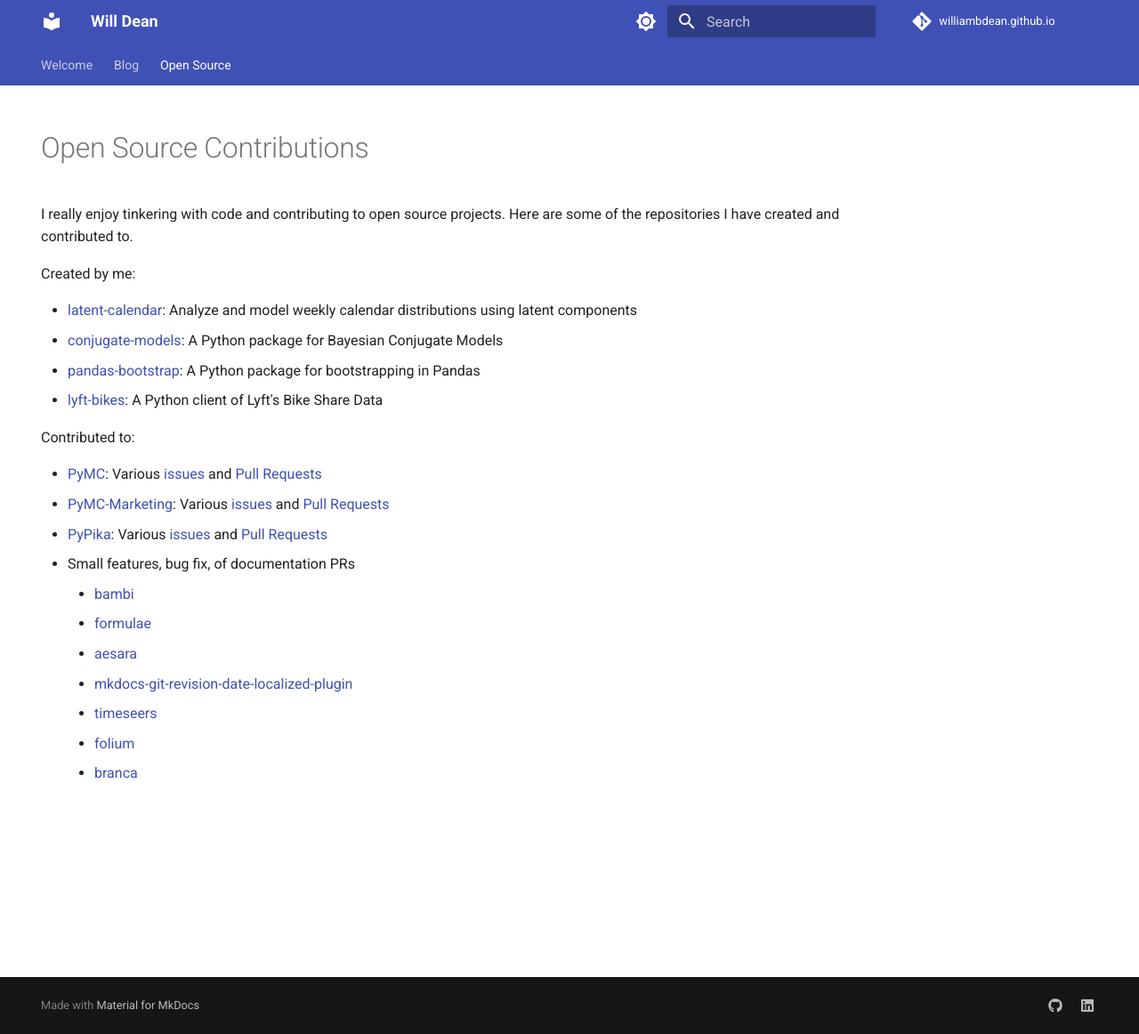
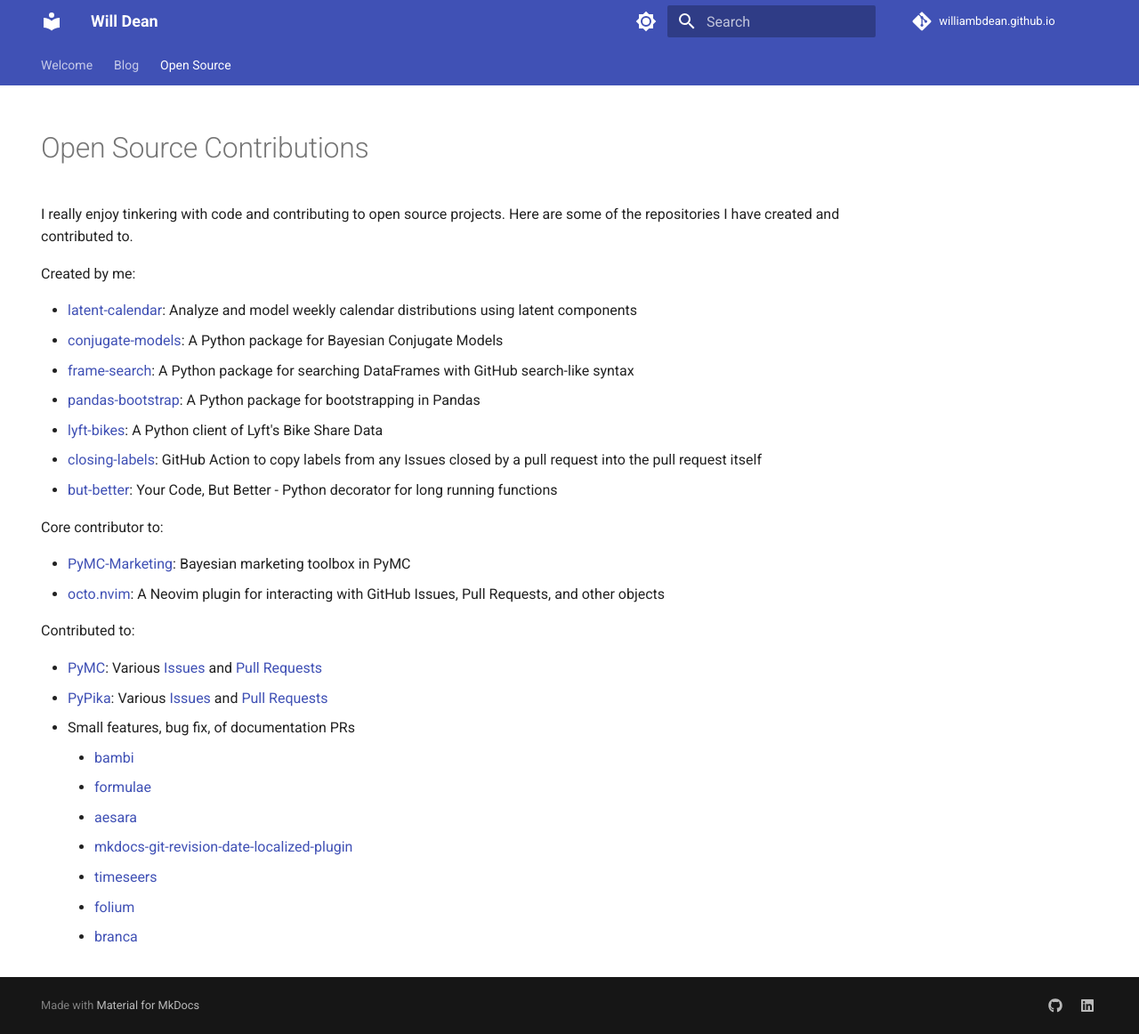
Before and after one commit to williambdean/williambdean.github.io, an MkDocs documentation site: the page built from docs/open-source.md, in a window 1280 px wide and 1162 px high. Shown: the whole window at 89% size. Built offline with MkDocs 1.6.1 and Material for MkDocs 9.7.7, drawn with Linux system fonts in a browser that asks for light colours; comment, search, counter and statistics services are not loaded.

Commit message:
add to the open source page

```diff
--- a/docs/open-source.md
+++ b/docs/open-source.md
@@ -4,20 +4,28 @@
 ---
 # Open Source Contributions
 
-I really enjoy tinkering with code and contributing to open source projects. Here are some of the repositories I have created and contributed to.
+I really enjoy tinkering with code and contributing to open source projects.
+Here are some of the repositories I have created and contributed to.
 
 Created by me:
 
 - [latent-calendar](https://williambdean.github.io/latent-calendar/): Analyze and model weekly calendar distributions using latent components
 - [conjugate-models](https://williambdean.github.io/conjugate/): A Python package for Bayesian Conjugate Models
+- [frame-search](https://williambdean.github.io/frame-search/): A Python package for searching DataFrames with GitHub search-like syntax
 - [pandas-bootstrap](https://williambdean.github.io/pandas-bootstrap/): A Python package for bootstrapping in Pandas
 - [lyft-bikes](https://williambdean.github.io/lyft-bikes/): A Python client of Lyft's Bike Share Data
+- [closing-labels](https://github.com/williambdean/closing-labels): GitHub Action to copy labels from any Issues closed by a pull request into the pull request itself
+- [but-better](https://williambdean.github.io/but-better/): Your Code, But Better - Python decorator for long running functions
+
+Core contributor to:
+
+- [PyMC-Marketing](https://github.com/pymc-labs/pymc-marketing): Bayesian marketing toolbox in PyMC
+- [octo.nvim](https://github.com/pwntester/octo.nvim): A Neovim plugin for interacting with GitHub Issues, Pull Requests, and other objects
 
 Contributed to:
 
-- [PyMC](https://github.com/pymc-devs/pymc): Various [issues](https://github.com/pymc-devs/pymc/issues?q=is%3Aissue+author%3Awilliambdean) and [Pull Requests](https://github.com/pymc-devs/pymc/pulls?q=is%3Apr+author%3Awilliambdean)
-- [PyMC-Marketing](https://github.com/pymc-labs/pymc-marketing): Various [issues](https://github.com/pymc-labs/pymc-marketing/issues?q=is%3Aissue+author%3Awilliambdean) and [Pull Requests](https://github.com/pymc-labs/pymc-marketing/pulls?q=is%3Apr+author%3Awilliambdean)
-- [PyPika](https://github.com/kayak/pypika/): Various [issues](https://github.com/kayak/pypika/issues?q=is%3Aissue+author%3Awilliambdean+) and [Pull Requests](https://github.com/kayak/pypika/pulls?q=is%3Apr+author%3Awilliambdean)
+- [PyMC](https://github.com/pymc-devs/pymc): Various [Issues](https://github.com/pymc-devs/pymc/Issues?q=is%3Aissue+author%3Awilliambdean) and [Pull Requests](https://github.com/pymc-devs/pymc/pulls?q=is%3Apr+author%3Awilliambdean)
+- [PyPika](https://github.com/kayak/pypika/): Various [Issues](https://github.com/kayak/pypika/Issues?q=is%3Aissue+author%3Awilliambdean+) and [Pull Requests](https://github.com/kayak/pypika/pulls?q=is%3Apr+author%3Awilliambdean)
 -  Small features, bug fix, of documentation PRs
     - [bambi](https://github.com/bambinos/bambi/pulls?q=is%3Apr+author%3Awilliambdean+)
     - [formulae](https://github.com/bambinos/formulae/pulls?q=is%3Apr+author%3Awilliambdean+)
```
